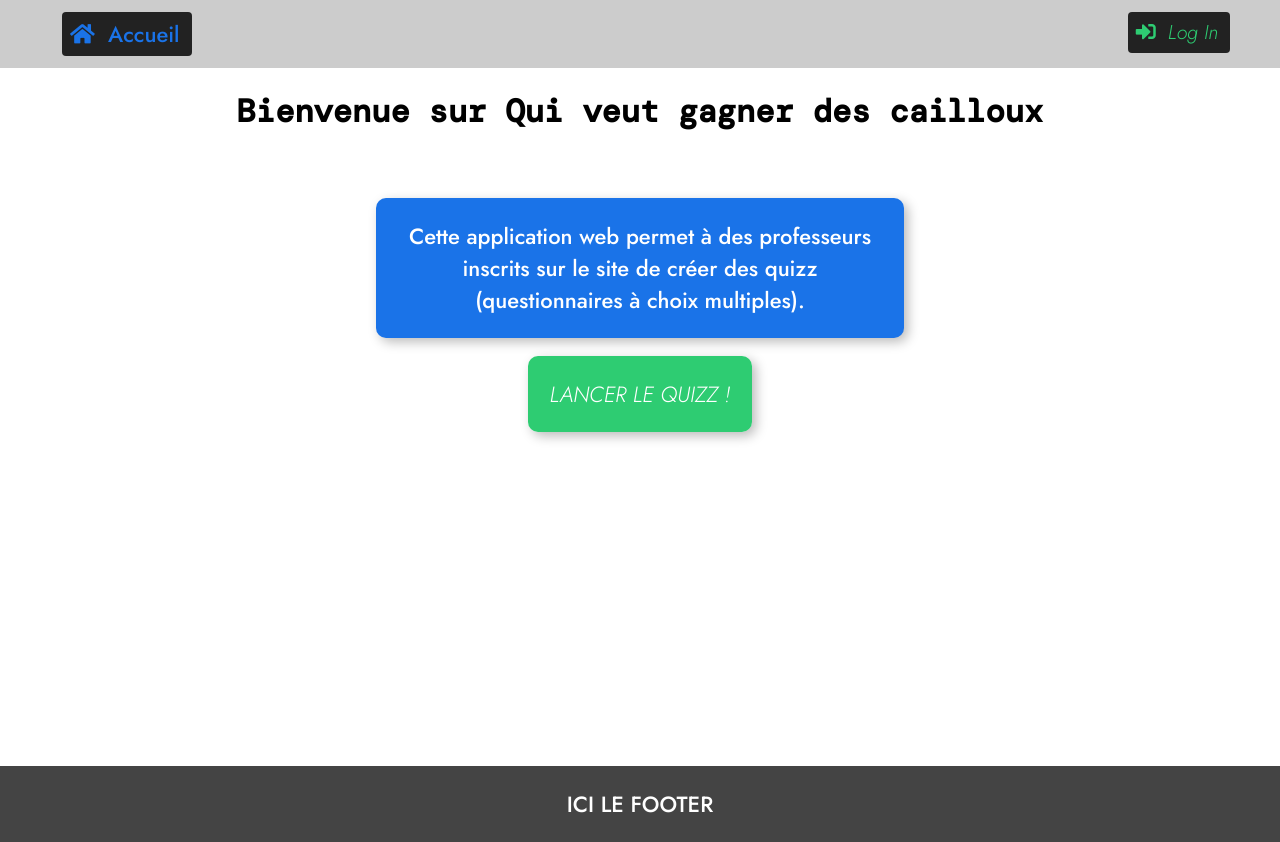
After one commit to PaulMinguet/Site_Quizz, a PHP site: page /src/accueil.php in a window 1280 px wide. The commit adds this page. Run offline with PHP 8.4, Linux system fonts and the light colour scheme; some libraries are stand-ins or nearby versions.

Commit message:
Démarrage...

```diff
--- a/css/style.css
+++ b/css/style.css
@@ -2,19 +2,96 @@ html,
 body {
     margin: 0;
     padding: 0;
-    text-align: center;
+}
+a {
+    text-decoration: none;
+}
+li {
+    text-decoration: none;
+}
+
+nav {
+    position: relative;
+    width: 100%;
+    top: 0;
+    margin-top: 0;
+    background-color: #CCC;
+}
+nav ul {
+    margin-top: 0;
+    padding: 18px 0;
+}
+nav ul li {
+    /* text-align: center; */
+    display: inline;
+    padding: 0 12px 0;
+}
+nav ul li a {
+    color: #FFF;
+    font-family: 'Jost',sans-serif;
+    font-weight: normal;
+    font-size: 22px;
+}
+#btn-acc {
+    position: relative;
+    left: 50px;
+    color: #1A73E8;
+    background-color: #222;
+    padding: 6px 12px 6px 8px;
+    border-radius: 4px;
+}
+#btn-log {
+    position: absolute;
+    right: 50px;
+    top: 12px;
+    font-size: 20px;
+    color: #2ECC72;
+    font-style: italic;
+    background-color: #222;
+    padding: 6px 12px 6px 8px;
+    border-radius: 4px;
+    -webkit-border-radius: 4px;
+    -moz-border-radius: 4px;
+    -ms-border-radius: 4px;
+    -o-border-radius: 4px;
 }
 
 
 .title {
     font-family: 'DM Mono', monospace;
+    margin: 22px;
+    text-align: center;
+}
+.title2 {
+    position: relative;
+    font-family: 'Jost',sans-serif;
+    font-weight: normal;
+    color: red;
+    font-size: 22px;
+    padding: 22px;
+    left: 50%;
+    text-align: center;
+    background-color: rgb(255, 172, 172);
+    border-radius: 8px;
+    width: 300px;
+    transform: translateX(-50%);
+    -webkit-transform: translateX(-50%);
+    -moz-transform: translateX(-50%);
+    -ms-transform: translateX(-50%);
+    -o-transform: translateX(-50%);
+    -webkit-border-radius: 8px;
+    -moz-border-radius: 8px;
+    -ms-border-radius: 8px;
+    -o-border-radius: 8px;
 }
 
 .text {
+    text-align: center;
     position: relative;
     top: 44px;
     left: 50%;
     font-family: 'Jost',sans-serif;
+    font-weight: normal;
     font-size: 22px;
     padding: 22px;
     background-color: #1A73E8;
@@ -34,30 +111,44 @@ body {
     -o-transform: translateX(-50%);
 }
 
-.quizz {
+.launch {
     position: relative;
     top: 44px;
-    font-family: 'Jost',sans-serif;
+    text-align: center;
+    left: 50%;
+    transform: translateX(-50%);
+    margin-top: 40px;
+    -webkit-transform: translateX(-50%);
+    -moz-transform: translateX(-50%);
+    -ms-transform: translateX(-50%);
+    -o-transform: translateX(-50%);
+}
+
+.launch a {
+    font-family: 'Jost', sans-serif;
+    background-color: #2ECC72;
+    color: #FFF;
     font-size: 22px;
+    text-transform: uppercase;
+    font-weight: 500;
+    font-style: italic;
     padding: 22px;
     width: 22em;
     height: auto;
     box-shadow: 4px 4px 12px #BBB;
     border-radius: 10px;
-    left: 50%;
-    transform: translateX(-50%);
     -webkit-border-radius: 10px;
-    margin-top: 40px;
-    background-color: #2ECC72;
-    color: #FFF;
-
+    -moz-border-radius: 10px;
+    -ms-border-radius: 10px;
+    -o-border-radius: 10px;
 }
 
 .footer {
+    text-align: center;
     background-color: #444;
     color: #FFF;
     font-family: 'Jost',sans-serif;
     font-size: 22px;
-    padding: 22px;
+    padding: 22px 0;
     margin-top: 400px;
 }
--- /dev/null
+++ b/src/accueil.php
@@ -0,0 +1,21 @@
+<?php
+$title = "Quiz | Homepage";
+require 'header.php';
+?>
+    <nav>
+        <ul>
+            <li><a href="#" id="btn-acc"><i class="fas fa-home"></i>&nbsp;&nbsp;Accueil</a></li>
+            <li></li>
+            <li><a href="./login.php" id="btn-log"><i class="fas fa-sign-in-alt"></i>&nbsp;&nbsp;Log In</a></li>
+        </ul>
+    </nav>
+
+    <h1 class="title">Bienvenue sur Qui veut gagner des cailloux</h1>
+    <h3 class="text">Cette application web permet à des professeurs inscrits sur le site de créer des quizz (questionnaires à choix multiples).</h3>
+
+    <div class="launch">
+        <a href="./jeu.php">Lancer le quizz !</a>
+    </div>
+
+
+<?php require 'footer.php';?>
--- a/src/header.php
+++ b/src/header.php
@@ -4,10 +4,10 @@
     <meta charset="UTF-8">
     <meta name="viewport" content="width=device-width, initial-scale=1.0">
     <link rel="stylesheet" href="../css/style.css" crossorigin="anonymous">
-    <link href="https://fonts.googleapis.com/css2?family=DM+Mono:wght@500&family=Jost:ital,wght@1,300&display=swap" rel="stylesheet">
+    <link href="https://fonts.googleapis.com/css2?family=DM+Mono:wght@500&family=Jost:ital,wght@1,300;0,500&display=swap" rel="stylesheet">
+    <link rel="stylesheet" href="https://cdnjs.cloudflare.com/ajax/libs/font-awesome/5.13.0/css/all.min.css">
+    <title><?php echo $title; ?></title>
+</head>
 
-    <title>Quizz</title>
-</head>
+
 <body>
-    <h1 class="title">Bienvenue sur Qui veut gagner des cailloux</h1>
-    <h3 class="text">Cette application web permet à des professeurs inscrits sur le site de créer des quizz (questionnaires à choix multiples).</h3>
--- a/src/index.php
+++ /dev/null
@@ -1,6 +0,0 @@
-<?php require 'header.php';?>
-
-<div class="quizz">ICI LE FORMULAIRE</div>
-
-
-<?php require 'footer.php';?>
```
Also changed, not shown: src/login.php (added, +15 -0 lines), src/nav.php (added, +8 -0 lines), src/jeu.php (added).
